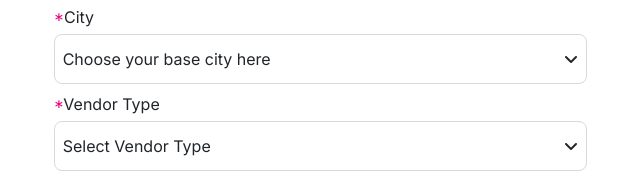
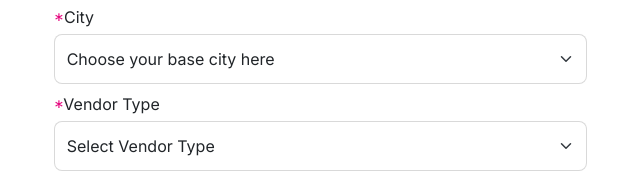
Before and after one commit to GitUiTechLab/Marriage-Bazaar, a plain HTML site: page sign-up.html in a window 1280 px wide. Shown: the part 383-559 px from the top of the page, 41-681 px from the left. Drawn offline with nearby package versions, Linux system fonts and the light colour scheme.

Commit message:
made changes in dropdown in signup

```diff
--- a/assets/js/main.js
+++ b/assets/js/main.js
@@ -170,7 +170,6 @@ function decreaseCount(a, b) {
   }
 }
 
-
 // variable divs
 
 var divs = ["container1", "container2", "container3", "container4", "container5"];
@@ -202,6 +201,8 @@ activeCons.forEach(activeCon => {
     activeCon.classList.add("activeContainer");
   })
 });
+
+// remove div
 
 const close = document.querySelector(".close");
 const col_add = document.querySelector(".collection-add");
--- a/assets/style/login-register.css
+++ b/assets/style/login-register.css
@@ -26,7 +26,7 @@
     width: 100%;
 }
 
-.login .left form input, .drop-down{
+.login .left form input, .drop-down, .form-select{
     background-color: transparent;
     border: 1px solid rgba(128, 128, 128, 0.3);
     padding: 12px;
@@ -35,9 +35,9 @@
     width: 100%;
 }
 
-.login .left form input:focus{
+.login .left form input:focus, .login .left form .form-select:focus{
     border: 1px solid var(--color-primary5);
-    outline: none;
+    outline: none !important;
 }
 
 .login .left form .input-div input{
--- a/sign-up.html
+++ b/sign-up.html
@@ -136,48 +136,28 @@
                     </div>
                     <div class="mb-2">
                         <label for="city"><span class="color-pink">*</span>City</label>
-                        <div class="drop-down">
-                            <ul class="p-0 mb-0">
-                                <li class="nav-item dropdown row">
-                                    <a class="nav-link dropdown-toggle" href="#" role="button" data-bs-toggle="dropdown"
-                                        aria-expanded="false"><span class="ms-0 px-2 me-2 drop-name">Choose your base
-                                            city here</span>
-                                        <i class="fa-solid fa-angle-down float-end py-1 pe-2"></i>
-                                    </a>
-                                    <ul class="dropdown-menu align-items-center px-0">
-                                        <li><a class="dropdown-item" href="#">Mumbai</a></li>
-                                        <li><a class="dropdown-item" href="#">Delhi</a></li>
-                                        <li><a class="dropdown-item" href="#">Bengaluru</a></li>
-                                        <li><a class="dropdown-item" href="#">Hyderabad</a></li>
-                                        <li><a class="dropdown-item" href="#">Chennai</a></li>
-                                        <li><a class="dropdown-item" href="#">Kolkata</a></li>
-                                        <li><a class="dropdown-item" href="#">Pune</a></li>
-                                        <li><a class="dropdown-item" href="#">Ahmedabad</a></li>
-                                        <li><a class="dropdown-item" href="#">Jaipur</a></li>
-                                        <li><a class="dropdown-item" href="#">Surat</a></li>
-                                    </ul>
-                                </li>
-                            </ul>
-                        </div>
+                        <select id="city" class="form-select" aria-label="Default select example">
+                            <option selected>Choose your base city here</option>
+                            <option value="1">Mumbai</option>
+                            <option value="2">Delhi</option>
+                            <option value="3">Bengaluru</option>
+                            <option value="4">Hyderabad</option>
+                            <option value="5">Chennai</option>
+                            <option value="6">Kolkata</option>
+                            <option value="7">Pune</option>
+                            <option value="8">Ahmedabad</option>
+                            <option value="9">Jaipur</option>
+                            <option value="10">Surat</option>
+                        </select>
                     </div>
                     <div class="mb-2">
-                        <label for="city"><span class="color-pink">*</span>Vendor Type</label>
-                        <div class="drop-down">
-                            <ul class="p-0 mb-0">
-                                <li class="nav-item dropdown row">
-                                    <a class="nav-link dropdown-toggle" href="#" role="button" data-bs-toggle="dropdown"
-                                        aria-expanded="false"><span class="ms-0 px-2 me-2 drop-name">Select Vendor
-                                            Type</span>
-                                        <i class="fa-solid fa-angle-down float-end py-1 pe-2"></i>
-                                    </a>
-                                    <ul class="dropdown-menu align-items-center px-0">
-                                        <li><a class="dropdown-item" href="#">Vendor1</a></li>
-                                        <li><a class="dropdown-item" href="#">Vendor2</a></li>
-                                        <li><a class="dropdown-item" href="#">Vendor3</a></li>
-                                    </ul>
-                                </li>
-                            </ul>
-                        </div>
+                        <label for="vendor"><span class="color-pink">*</span>Vendor Type</label>
+                        <select id="vendor" class="form-select" aria-label="Default select example">
+                            <option selected>Select Vendor Type</option>
+                            <option value="1">Vendor1</option>
+                            <option value="2">Vendor2</option>
+                            <option value="3">Vendor3</option>
+                        </select>
                     </div>
                     <div class="mb-2">
                         <label for="email"><span class="color-pink">*</span>Email</label>
```
